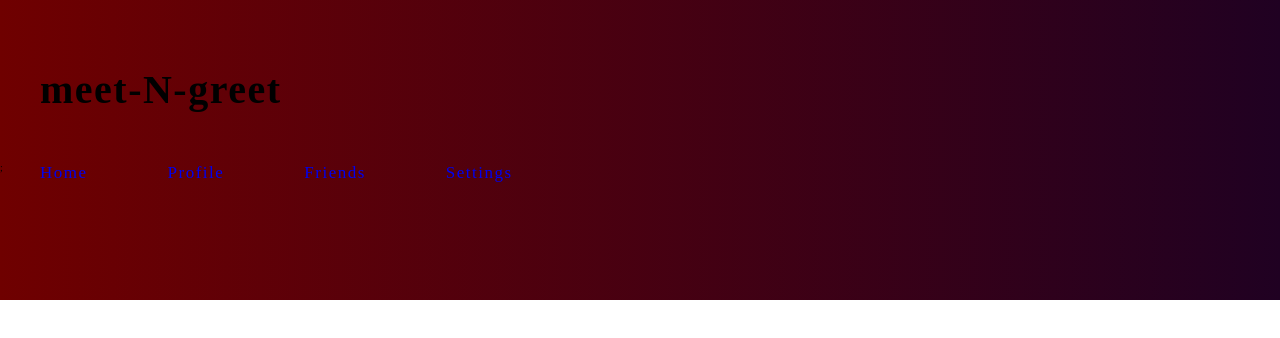
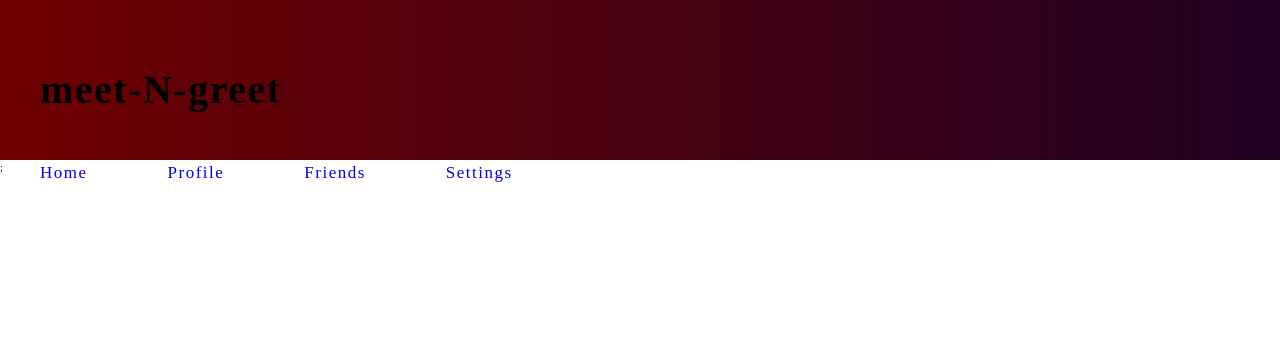
Before and after one commit to moody2times/app, a React (Create React App) app in the folder client/: page / in a window 1280 px wide. Shown: the top 338 px of the page. Built offline with nearby package versions, Linux system fonts and the light colour scheme.

Commit message:
:lipstick: Add new class

```diff
--- a/client/src/styles/Navigation.module.css
+++ b/client/src/styles/Navigation.module.css
@@ -1,4 +1,4 @@
-div {
+.hero {
 	background: #200122;
 	background: -webkit-linear-gradient(to right, #6f0000, #200122);
 	background: linear-gradient(to right, #6f0000, #200122);
```
